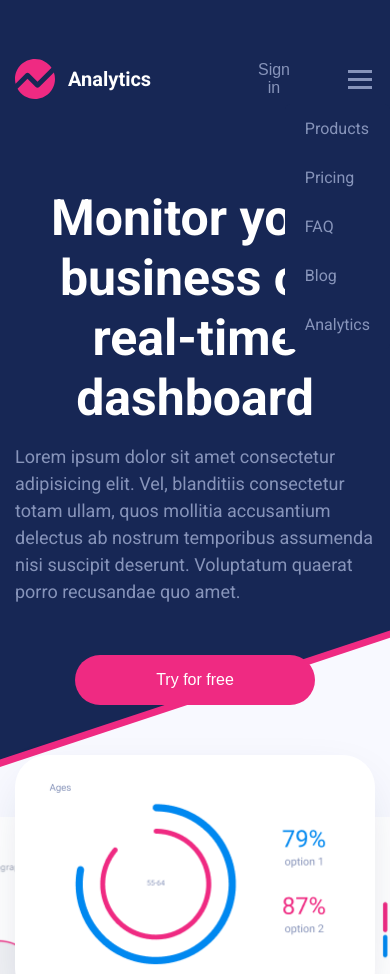
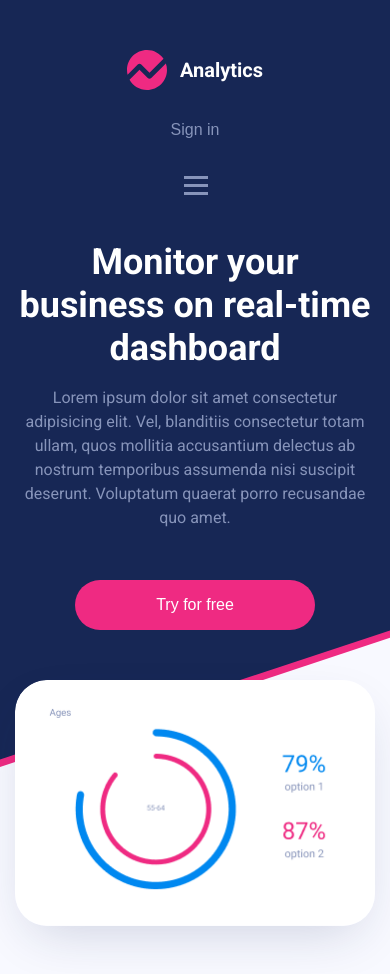
Before and after one commit to SilentCr1stal/analytics-site-scss-bem-adaptive, a plain HTML site: page index.html in a window 390 px wide. Shown: the top 974 px of the page. Drawn offline with Linux system fonts and the light colour scheme.

Commit message:
adaptive main block and dashboard v2.0

```diff
--- a/index.html
+++ b/index.html
@@ -42,7 +42,7 @@
             </div>
 
             <div class="header-menu-btn">
-              <input type="checkbox" checked/>
+              <input type="checkbox"/>
               <nav class="header__menu header__menu--side">
                 <ul class="header__menu-list">
                   <li class="header__menu-item">
--- a/scss/blocks/intro.scss
+++ b/scss/blocks/intro.scss
@@ -220,7 +220,7 @@
       z-index: 2;
       top: 40px;
       right: -15px;
-      background: $background-dark-blue;
+      background: #1c4394;
       padding: 15px 20px;
       border-radius: 5px;
       transform: translateX(100%);
@@ -269,6 +269,10 @@
         display: none;
       }
     }
+    &-text {
+      text-align: center;
+    }
+
     &-btn {
       margin: 0 auto;
       display: block;
@@ -287,3 +291,49 @@
     }
   }
 }
+
+@media screen and (max-width: 576px) {
+  .intro-analytics {
+    &::after,
+    &::before {
+      clip-path: polygon(0 0, 100% 0, 100% 83%, 0% 100%);
+    }
+
+    .header {
+      flex-direction: column;
+      gap: 20px;
+
+      &__logo {
+        margin: 0;
+      }
+
+      .header-menu-btn {
+        input {
+          &:checked {
+            ~ .header__menu--side {
+              transform: translateX(30%);
+            }
+          }
+        }
+      }
+    }
+  }
+
+  .dashboard {
+    padding: 40px 0 150px 0;
+
+    &-title {
+      font-size: 36px;
+    }
+    &-text {
+      font-size: 16px;
+    }
+    &__pictures {
+      &::before {
+        display: none;
+      }
+    }
+  }
+
+
+}
```
Also changed, not shown: css/style.css, 1 other file.
